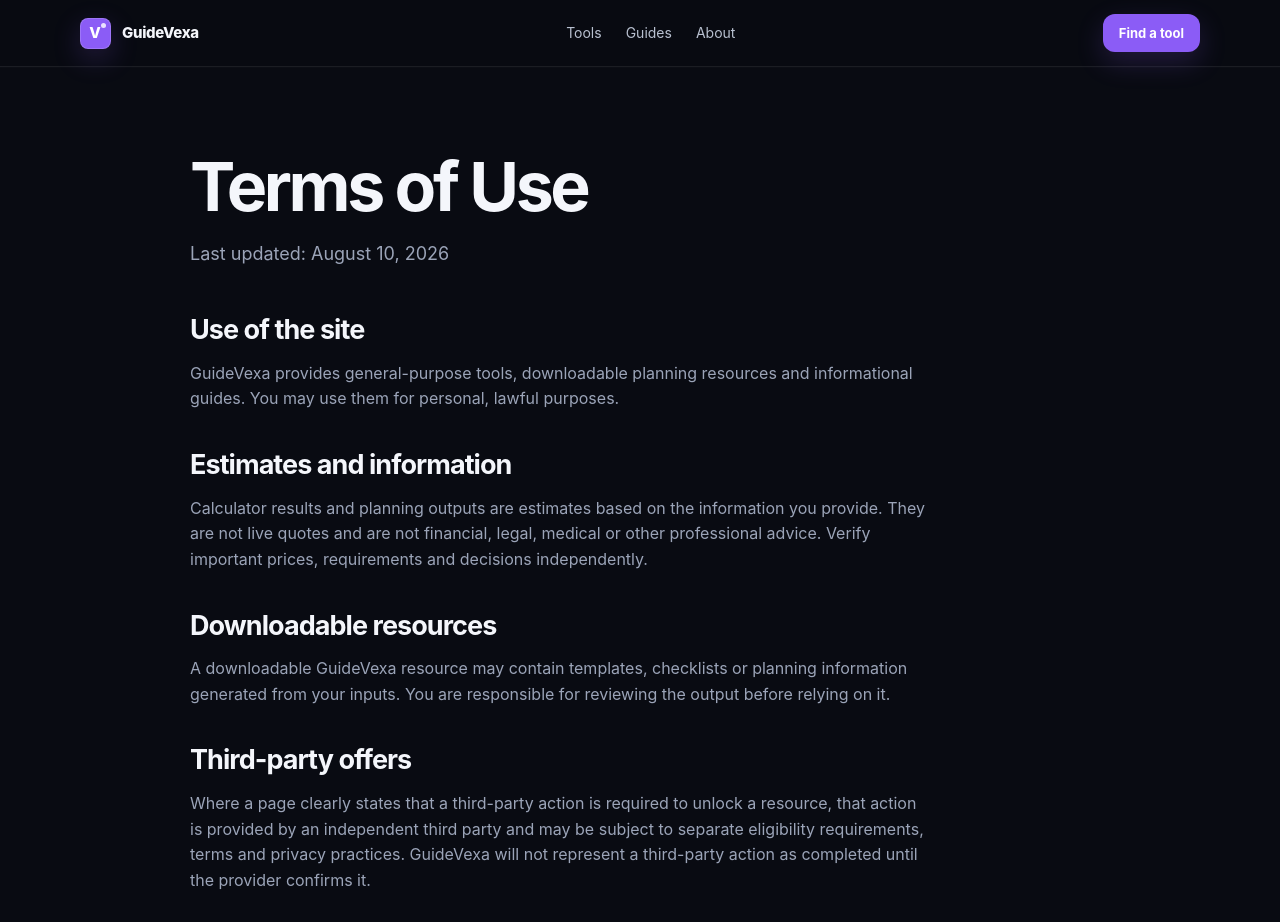
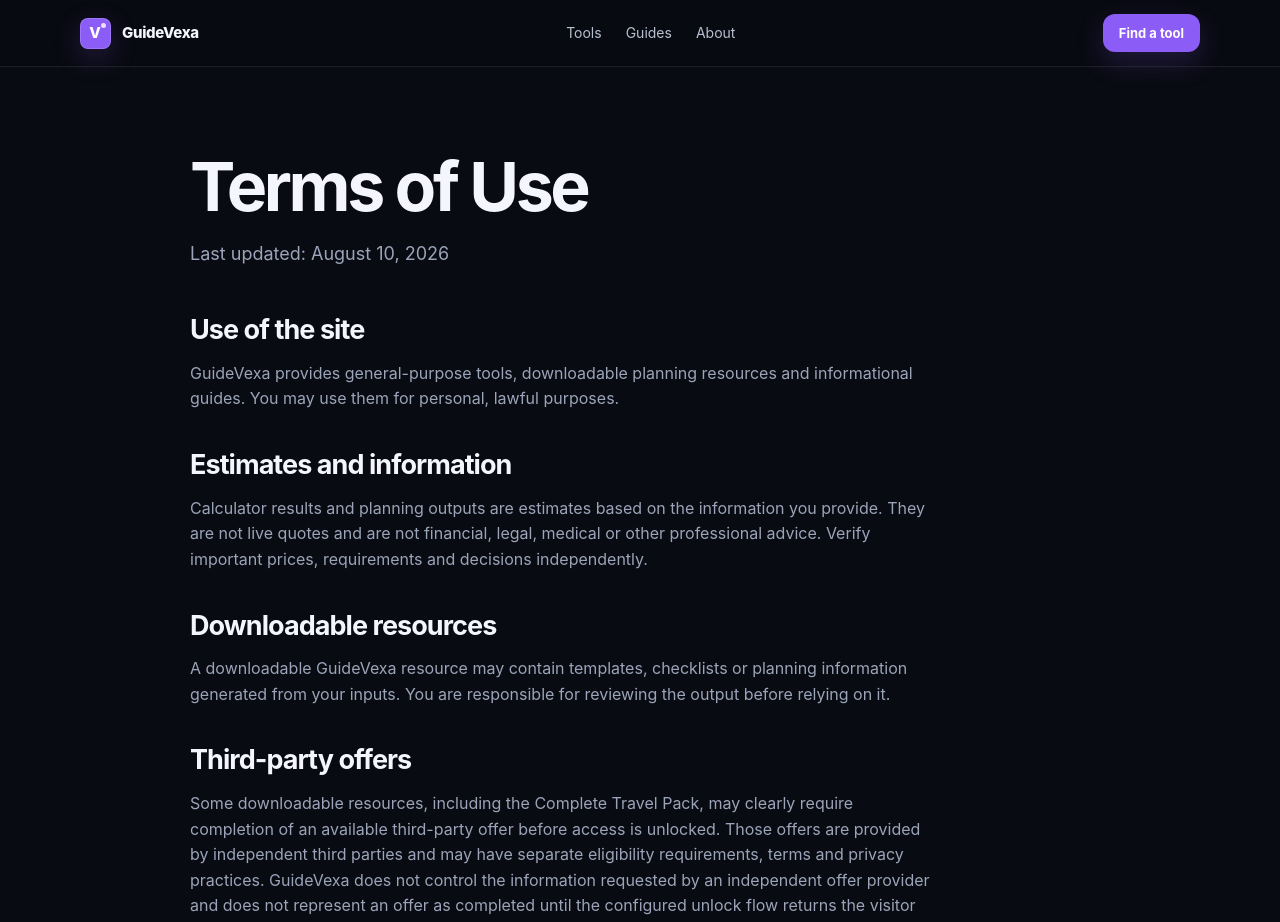
Before and after one commit to Alhachmi01/CardioNewYork, a Next.js app: page /terms in a window 1280 px wide. Shown: the top 922 px of the page. Built offline with nearby package versions, Linux system fonts and the light colour scheme.

Commit message:
Align terms with active travel pack unlock flow

```diff
--- a/app/terms/page.tsx
+++ b/app/terms/page.tsx
@@ -35,7 +35,7 @@ export default function TermsPage() {
 
         <h2>Third-party offers</h2>
         <p>
-          Where a page clearly states that a third-party action is required to unlock a resource, that action is provided by an independent third party and may be subject to separate eligibility requirements, terms and privacy practices. GuideVexa will not represent a third-party action as completed until the provider confirms it.
+          Some downloadable resources, including the Complete Travel Pack, may clearly require completion of an available third-party offer before access is unlocked. Those offers are provided by independent third parties and may have separate eligibility requirements, terms and privacy practices. GuideVexa does not control the information requested by an independent offer provider and does not represent an offer as completed until the configured unlock flow returns the visitor to GuideVexa.
         </p>
 
         <h2>Availability and changes</h2>
```
